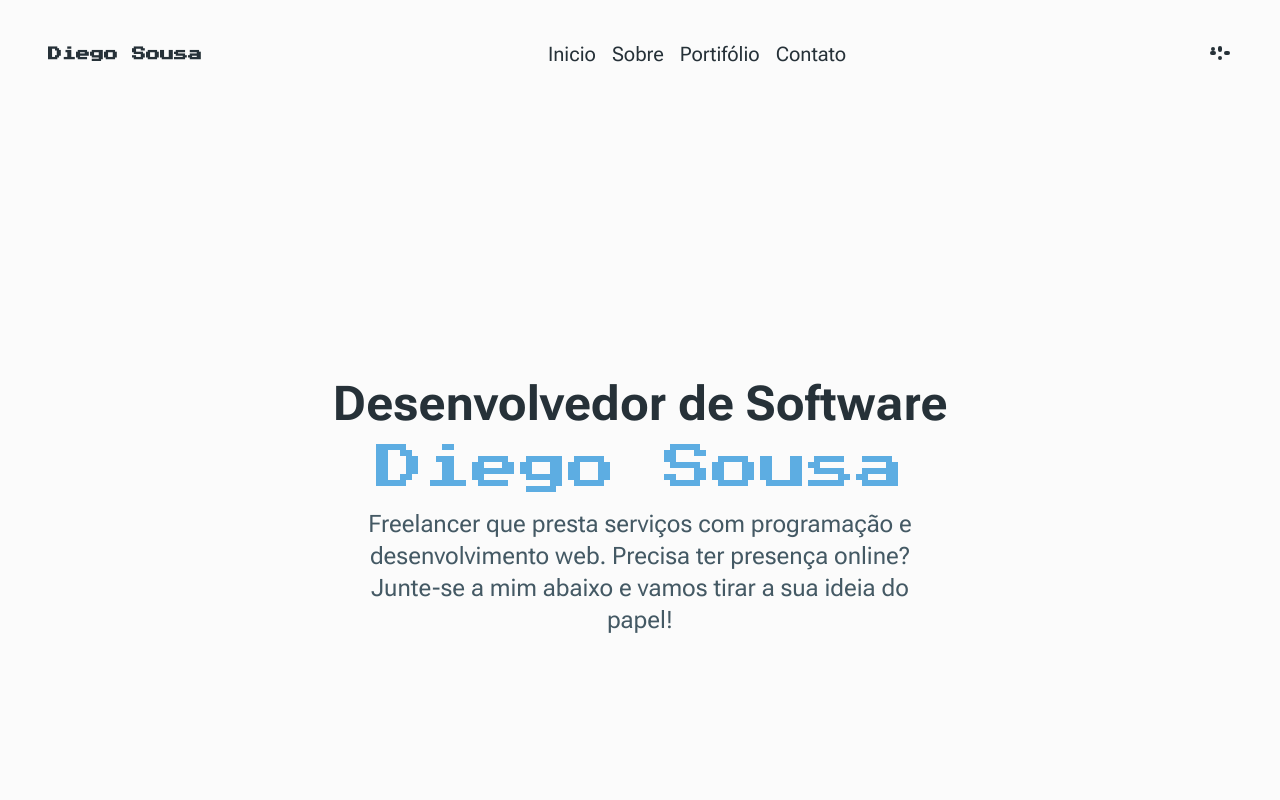
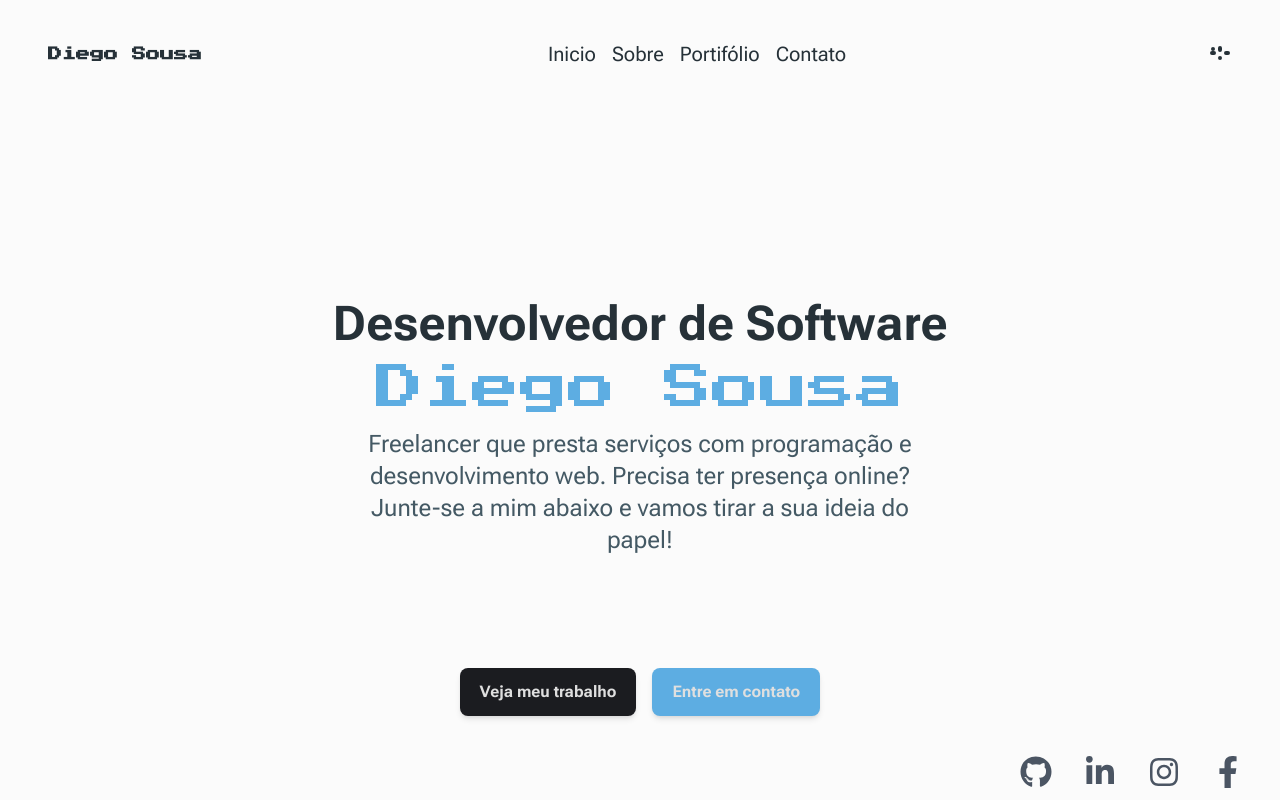
Before and after one commit to DiegoSousaSilva/portifolio, a Next.js app: page / in a window 1280 px wide. Shown: the top 800 px of the page. Built offline with nearby package versions, Linux system fonts and the light colour scheme.

Commit message:
separating  code into components | footer  home

```diff
--- a/package.json
+++ b/package.json
@@ -11,7 +11,8 @@
   "dependencies": {
     "next": "14.0.1",
     "react": "^18",
-    "react-dom": "^18"
+    "react-dom": "^18",
+    "react-icons": "^4.12.0"
   },
   "devDependencies": {
     "@rocketseat/eslint-config": "^2.1.0",
--- a/src/app/page.tsx
+++ b/src/app/page.tsx
@@ -1,6 +1,7 @@
 'use client'
 import { useState } from 'react'
-import Header from '../components/Header'
+import { HomeSection, Header } from '@/components'
+import { AboutSection } from '@/components/AboutSection'
 
 export default function Home() {
   const [isDarkMode, setIsDarkMode] = useState(false)
@@ -8,86 +9,8 @@ export default function Home() {
   return (
     <main>
       <Header setIsDarkMode={setIsDarkMode} isDarkMode={isDarkMode} />
-      <section
-        id="home"
-        className={`flex h-screen flex-col items-center justify-center space-y-4 ${
-          isDarkMode ? 'bg-darkBackground-500' : 'bg-lightBackground-500'
-        }`}
-      >
-        <h1
-          className={`text-5xl font-bold ${
-            isDarkMode ? 'text-textLight-500' : 'text-textDark-500'
-          }`}
-        >
-          Desenvolvedor de Software
-        </h1>
-        <h1 className="font-pressstart text-5xl text-lightTitle-500">
-          Diego Sousa
-        </h1>
-        <p
-          className={`w-[576px] text-center text-2xl ${
-            isDarkMode
-              ? 'text-lightDescription-500'
-              : 'text-darkDescription-500'
-          }`}
-        >
-          Freelancer que presta serviços com programação e desenvolvimento web.
-          Precisa ter presença online? Junte-se a mim abaixo e vamos tirar a sua
-          ideia do papel!
-        </p>
-      </section>
-      <section
-        id="about"
-        className={`${
-          isDarkMode ? 'bg-darkBackground-100' : 'bg-darkBackground-500'
-        }`}
-      >
-        <div className="mx-auto flex w-4/5 flex-row py-6">
-          <div>
-            <h4
-              className={`${
-                isDarkMode
-                  ? 'text-darkDescription-900'
-                  : 'text-lightDescription-500'
-              }`}
-            >
-              Seja bem-vindo ao meu portifólio
-            </h4>
-            <h1
-              className={`py-4 text-3xl font-bold ${
-                isDarkMode ? 'text-textDark-500' : 'text-textLight-500'
-              }`}
-            >
-              Olá, meu nome é{' '}
-              <span
-                className={`${
-                  isDarkMode ? 'text-lightTitle-900' : 'text-lightTitle-500'
-                }`}
-              >
-                Diego
-              </span>
-              , prazer em conhecê-lo.
-            </h1>
-            <p
-              className={`w-[576px] pt-3 text-2xl ${
-                isDarkMode ? 'text-textDark-500' : 'text-lightDescription-500'
-              }`}
-            >
-              Apenas um apaixonado desenvolvedor de software e entusiasta da
-              tecnologia, dedicado a criar soluções inovadoras que fazem a
-              diferença. Com uma mente curiosa e uma paixão pela resolução de
-              problemas, estou constantemente explorando novas tecnologias e
-              aprimorando minhas habilidades para levar projetos além das
-              expectativas
-            </p>
-          </div>
-          <div className="flex w-full items-center justify-center">
-            <p className="text-2xl  text-darkDescription-800">
-              [Aqui entra uma Imagem]
-            </p>
-          </div>
-        </div>
-      </section>
+      <HomeSection isDarkMode={isDarkMode} />
+      <AboutSection isDarkMode={isDarkMode} />
     </main>
   )
 }
--- /dev/null
+++ b/src/components/AboutSection.tsx
@@ -0,0 +1,60 @@
+interface HeaderProps {
+  isDarkMode: boolean
+}
+
+export const AboutSection = ({ isDarkMode }: HeaderProps) => {
+  return (
+    <section
+      id="about"
+      className={`${
+        isDarkMode ? 'bg-darkBackground-100' : 'bg-darkBackground-500'
+      }`}
+    >
+      <div className="mx-auto flex w-4/5 flex-row py-6">
+        <div>
+          <h4
+            className={`${
+              isDarkMode
+                ? 'text-darkDescription-900'
+                : 'text-lightDescription-500'
+            }`}
+          >
+            Seja bem-vindo ao meu portifólio
+          </h4>
+          <h1
+            className={`py-4 text-3xl font-bold ${
+              isDarkMode ? 'text-textDark-500' : 'text-textLight-500'
+            }`}
+          >
+            Olá, meu nome é{' '}
+            <span
+              className={`${
+                isDarkMode ? 'text-lightTitle-900' : 'text-lightTitle-500'
+              }`}
+            >
+              Diego
+            </span>
+            , prazer em conhecê-lo.
+          </h1>
+          <p
+            className={`w-[576px] pt-3 text-2xl ${
+              isDarkMode ? 'text-textDark-500' : 'text-lightDescription-500'
+            }`}
+          >
+            Apenas um apaixonado desenvolvedor de software e entusiasta da
+            tecnologia, dedicado a criar soluções inovadoras que fazem a
+            diferença. Com uma mente curiosa e uma paixão pela resolução de
+            problemas, estou constantemente explorando novas tecnologias e
+            aprimorando minhas habilidades para levar projetos além das
+            expectativas
+          </p>
+        </div>
+        <div className="flex w-full items-center justify-center">
+          <p className="text-2xl  text-darkDescription-800">
+            [Aqui entra uma Imagem]
+          </p>
+        </div>
+      </div>
+    </section>
+  )
+}
--- /dev/null
+++ b/src/components/Button.tsx
@@ -0,0 +1,27 @@
+import { ButtonHTMLAttributes } from 'react'
+
+type ButtonProps = ButtonHTMLAttributes<HTMLButtonElement> & {
+  title: string
+  className?: string
+  isDarkMode: boolean
+  onClick?: () => void
+}
+
+export const Button = ({
+  title,
+  className,
+  onClick,
+  isDarkMode,
+}: ButtonProps) => {
+  return (
+    <button
+      onClick={onClick}
+      type="button"
+      className={`${className} ${
+        isDarkMode ? 'text-textDark-500' : 'text-textLight-500'
+      } rounded-lg px-5 py-3 font-bold shadow-md transition duration-150 ease-in-out hover:bg-opacity-60 hover:shadow-lg focus:shadow-lg focus:outline-none focus:ring-0 focus:hover:bg-opacity-60 `}
+    >
+      {title}
+    </button>
+  )
+}
--- a/src/components/Header.tsx
+++ b/src/components/Header.tsx
@@ -25,7 +25,7 @@ const menuItems = [
   },
 ]
 
-const Header = ({ setIsDarkMode, isDarkMode }: HeaderProps) => {
+export const Header = ({ setIsDarkMode, isDarkMode }: HeaderProps) => {
   const [isMenuOpen, setIsMenuOpen] = useState(false)
 
   const toggleMenu = () => {
@@ -136,5 +136,3 @@ const Header = ({ setIsDarkMode, isDarkMode }: HeaderProps) => {
     </header>
   )
 }
-
-export default Header
--- /dev/null
+++ b/src/components/HomeSection.tsx
@@ -0,0 +1,65 @@
+import Link from 'next/link'
+import { Button } from '.'
+import {
+  FaFacebookF,
+  FaGithub,
+  FaInstagram,
+  FaLinkedinIn,
+} from 'react-icons/fa'
+import { SocialMedia } from './SocialMedia'
+
+interface HeaderProps {
+  isDarkMode: boolean
+}
+
+export const HomeSection = ({ isDarkMode }: HeaderProps) => {
+  return (
+    <section
+      id="home"
+      className={`md: flex h-screen flex-col items-center  justify-center space-y-4 ${
+        isDarkMode ? 'bg-darkBackground-500' : 'bg-lightBackground-500'
+      }`}
+    >
+      <h1
+        className={`text-5xl font-bold ${
+          isDarkMode ? 'text-textLight-500' : 'text-textDark-500'
+        }`}
+      >
+        Desenvolvedor de Software
+      </h1>
+      <h1 className="font-pressstart text-5xl text-lightTitle-500">
+        Diego Sousa
+      </h1>
+      <p
+        className={`w-[576px] text-center text-2xl ${
+          isDarkMode ? 'text-lightDescription-500' : 'text-darkDescription-500'
+        }`}
+      >
+        Freelancer que presta serviços com programação e desenvolvimento web.
+        Precisa ter presença online? Junte-se a mim abaixo e vamos tirar a sua
+        ideia do papel!
+      </p>
+      <footer className="w-full px-12 pt-12 md:pt-24">
+        <div className="flex flex-col items-center justify-center space-x-4 space-y-3 md:flex-row md:space-y-0">
+          <Button
+            isDarkMode={isDarkMode}
+            title="Veja meu trabalho"
+            onClick={() => console.log('Veja meu trabalho')}
+            className={` ${
+              isDarkMode ? 'bg-lightBackground-500' : 'bg-darkBackground-600'
+            }`}
+          />
+          <Button
+            isDarkMode={isDarkMode}
+            title="Entre em contato"
+            onClick={() => console.log('Entre em contato')}
+            className="bg-lightTitle-500"
+          />
+        </div>
+        <div className="mt-4 md:absolute md:bottom-3 md:right-3 md:mx-6 ">
+          <SocialMedia />
+        </div>
+      </footer>
+    </section>
+  )
+}
--- /dev/null
+++ b/src/components/SocialMedia.tsx
@@ -0,0 +1,26 @@
+import Link from 'next/link'
+import {
+  FaFacebookF,
+  FaGithub,
+  FaInstagram,
+  FaLinkedinIn,
+} from 'react-icons/fa'
+
+export const SocialMedia = () => {
+  return (
+    <div className="flex items-center justify-center gap-x-8 text-lg text-gray-600">
+      <Link href="https://github.com/DiegoSousaSilva" passHref>
+        <FaGithub size={32} />
+      </Link>
+      <Link href="www.linkedin.com/in/diego-sousa-dev" passHref>
+        <FaLinkedinIn size={32} />
+      </Link>
+      <Link href="https://instagram.com" passHref>
+        <FaInstagram size={32} />
+      </Link>
+      <Link href="https://www.facebook.com/diegosousa.dasilva.1" passHref>
+        <FaFacebookF size={32} />
+      </Link>
+    </div>
+  )
+}
--- /dev/null
+++ b/src/components/index.tsx
@@ -0,0 +1,5 @@
+import { Header } from './Header'
+import { HomeSection } from './HomeSection'
+import { Button } from './Button'
+
+export { Header, HomeSection, Button }
```
Also changed, not shown: 1 other file (tests, documents, lock files or other folders).
